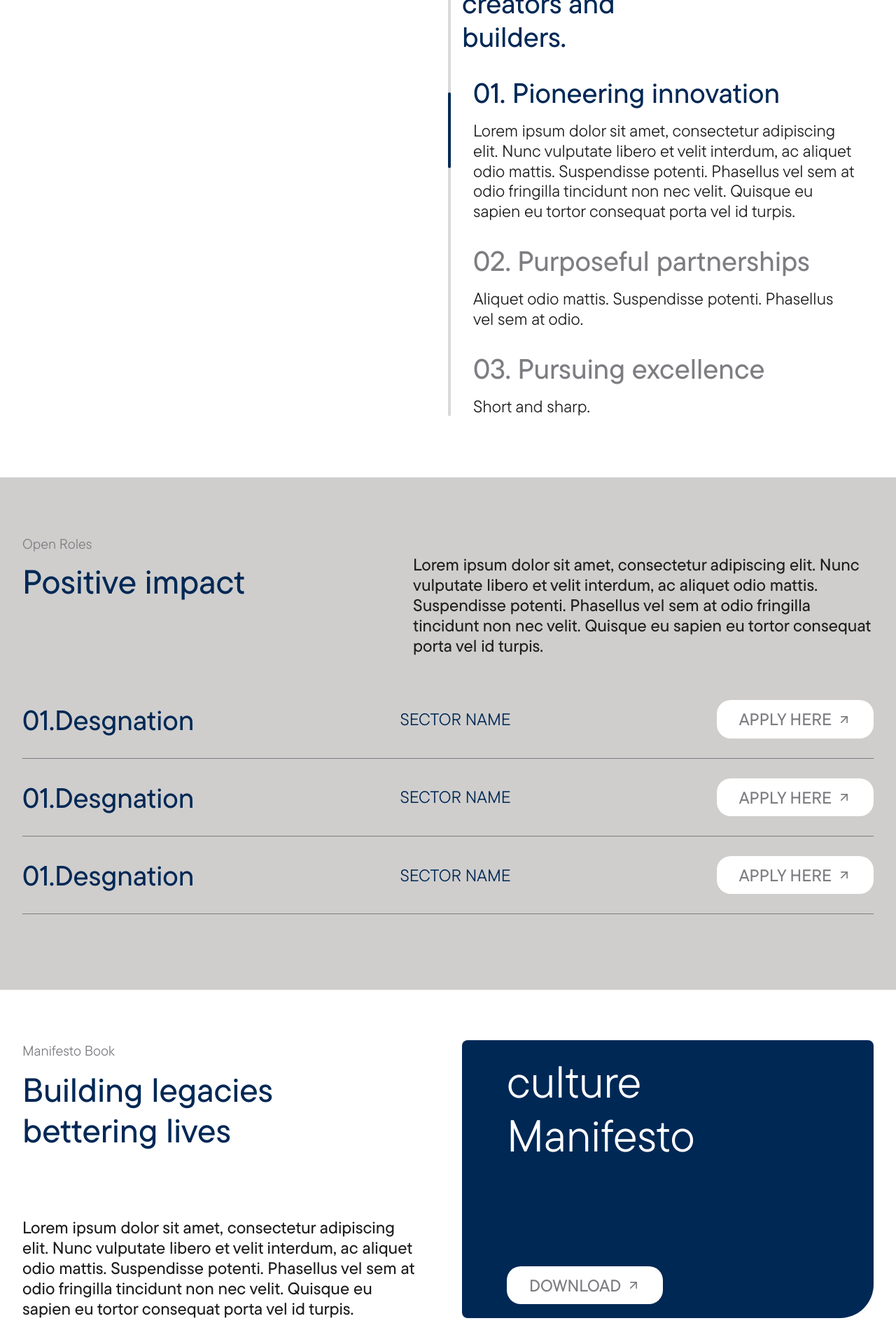
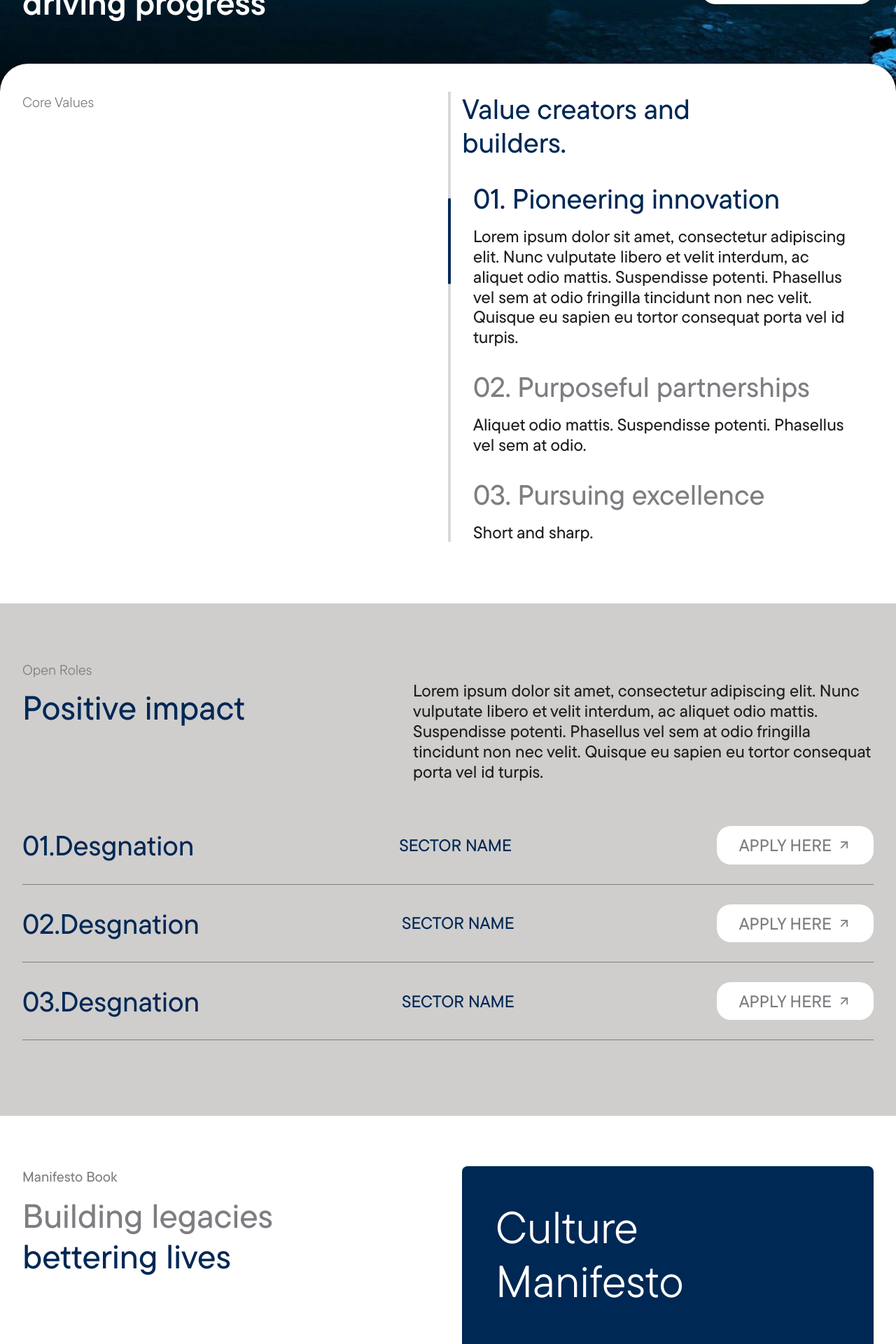
Before and after one commit to seifehab1m/moral, a Next.js app: page /carrer-opportunities in a window 1280 px wide. Shown: the part 860-2780 px from the top of the page at 70% size. Built offline with nearby package versions, Linux system fonts and the light colour scheme.

Commit message:
new edits

```diff
--- a/src/app/carrer-opportunities/page.tsx
+++ b/src/app/carrer-opportunities/page.tsx
@@ -3,11 +3,13 @@ import img from "@/assets/images/carrerHero.jpg";
 import { Button } from "@/components/ui/button";
 import PositiveImpact from "@/components/pages/career-opportunities/positive-impact/PositiveImpact";
 import ManifestoBook from "@/components/pages/career-opportunities/ManifestoBook";
+import CareerHeader from "@/components/pages/career-opportunities/CareerHeader";
 
 export default function Page() {
   return (
     <>
       <section >
+        <CareerHeader />
         <div
           style={{
             backgroundImage: `url(${img?.src})`,
--- /dev/null
+++ b/src/components/pages/career-opportunities/CareerHeader.tsx
@@ -0,0 +1,13 @@
+import React from "react";
+
+export default function CareerHeader() {
+  return (
+    <div className="container py-5">
+      <h6 className="text-secondary text-[20px]">Career & Opportunities</h6>
+      <p className="pt-3.5 font-medium heading-1 text-secondary md:max-w-[750px]">
+        Cultivating a culture of
+        <span className="text-primary"> excellence and innovation.</span>
+      </p>
+    </div>
+  );
+}
--- a/src/components/pages/career-opportunities/ManifestoBook.tsx
+++ b/src/components/pages/career-opportunities/ManifestoBook.tsx
@@ -5,10 +5,10 @@ export default function ManifestoBook() {
   return (
     <section className="container grid md:grid-cols-2 grid-cols-1 py-18 gap-10">
       <div>
-        <h6 className="text-secondary text-[20px]">Manifesto Book</h6>
-        <h2 className="heading-1 text-primary pt-3 md:pb-24 pb-8 font-medium text-nowrap ">
+        <h6 className="text-secondary text-[20px] font-medium">Manifesto Book</h6>
+        <h2 className="heading-1 text-secondary pt-3 md:pb-24 pb-8 font-medium text-nowrap ">
           Building legacies <br />
-          bettering lives
+         <span className="text-primary">bettering lives</span>
         </h2>
         <p className="text-light-black heading-5 font-medium md:max-w-[560px]">
           Lorem ipsum dolor sit amet, consectetur adipiscing elit. Nunc
@@ -18,11 +18,10 @@ export default function ManifestoBook() {
         </p>
       </div>
       <div
-        className="flex flex-col justify-between h-full min-h-[240px] bg-primary md:py-5 py-3
-        md:px-16 px-2  rounded-[8px] rounded-br-[48px] md:max-w-full max-w-[490px] "
+        className="flex flex-col justify-between rounded-card "
       >
         <h2 className="text-white md:text-[64px] text-3xl">
-          culture <br /> Manifesto
+          Culture <br /> Manifesto
         </h2>
         <Button className="text-secondary">Download</Button>
       </div>
--- a/src/components/pages/career-opportunities/ValuesCreator.tsx
+++ b/src/components/pages/career-opportunities/ValuesCreator.tsx
@@ -25,7 +25,11 @@ export default function ValuesCreator() {
     <div className="transform -translate-y-12">
       <div className="rounded-t-[40px] py-10   bg-white w-full ">
         <div className="grid md:grid-cols-2 grid-cols-1 container">
-          <div></div>
+          <div>
+            <h6 className="text-secondary text-[20px]">
+             Core Values
+            </h6>
+          </div>
 
           <div className="flex gap-4 relative items-stretch me-6">
             {/* ✅ Gray vertical line fixed */}
@@ -33,7 +37,7 @@ export default function ValuesCreator() {
 
             <div className="flex flex-col gap-6">
               <h2
-                className={`heading-2 font-medium text-primary md:max-w-[40%]`}
+                className={`heading-2 font-medium text-primary md:max-w-[60%]`}
               >
                 Value creators and builders.
               </h2>
@@ -56,7 +60,7 @@ export default function ValuesCreator() {
                     >
                       {item.title}
                     </h2>
-                    <p className={`pt-2 heading-5 text-light-black `}>
+                    <p className={`pt-2 heading-5 text-light-black font-medium`}>
                       {item.description}
                     </p>
                   </div>
--- a/src/components/pages/career-opportunities/positive-impact/CardPositiveImpact.tsx
+++ b/src/components/pages/career-opportunities/positive-impact/CardPositiveImpact.tsx
@@ -13,7 +13,7 @@ export default function CardPositiveImpact({
       {/* ✅ Desktop layout (visible on md and up) */}
       <div className="hidden md:flex justify-between items-center">
         <h2 className="heading-2 text-primary font-medium">{title}</h2>
-        <p className="heading-5 text-primary">{description}</p>
+        <p className="heading-5 text-primary font-medium">{description}</p>
         <Button className="text-secondary">Apply Here</Button>
       </div>
 
@@ -21,7 +21,7 @@ export default function CardPositiveImpact({
       <div className="flex justify-between items-center md:hidden">
         <div>
           <h2 className="heading-2 text-primary font-medium">{title}</h2>
-          <p className="heading-5 text-primary pt-1">{description}</p>
+          <p className="heading-5 text-primary pt-1 font-medium">{description}</p>
         </div>
         <div className="flex justify-between">
           <Button className="text-secondary">Apply Here</Button>
--- a/src/components/pages/career-opportunities/positive-impact/PositiveImpact.tsx
+++ b/src/components/pages/career-opportunities/positive-impact/PositiveImpact.tsx
@@ -21,9 +21,9 @@ export default function PositiveImpact() {
         <div className="pt-16">
           <CardPositiveImpact title="01.Desgnation" description="SECTOR NAME" />
           <div className="line w-full h-[1px] bg-secondary my-7"></div>
-          <CardPositiveImpact title="01.Desgnation" description="SECTOR NAME" />
+          <CardPositiveImpact title="02.Desgnation" description="SECTOR NAME" />
           <div className="line w-full h-[1px] bg-secondary my-7"></div>
-          <CardPositiveImpact title="01.Desgnation" description="SECTOR NAME" />
+          <CardPositiveImpact title="03.Desgnation" description="SECTOR NAME" />
           <div className="line w-full h-[1px] bg-secondary my-7"></div>
         </div>
       </div>
```
